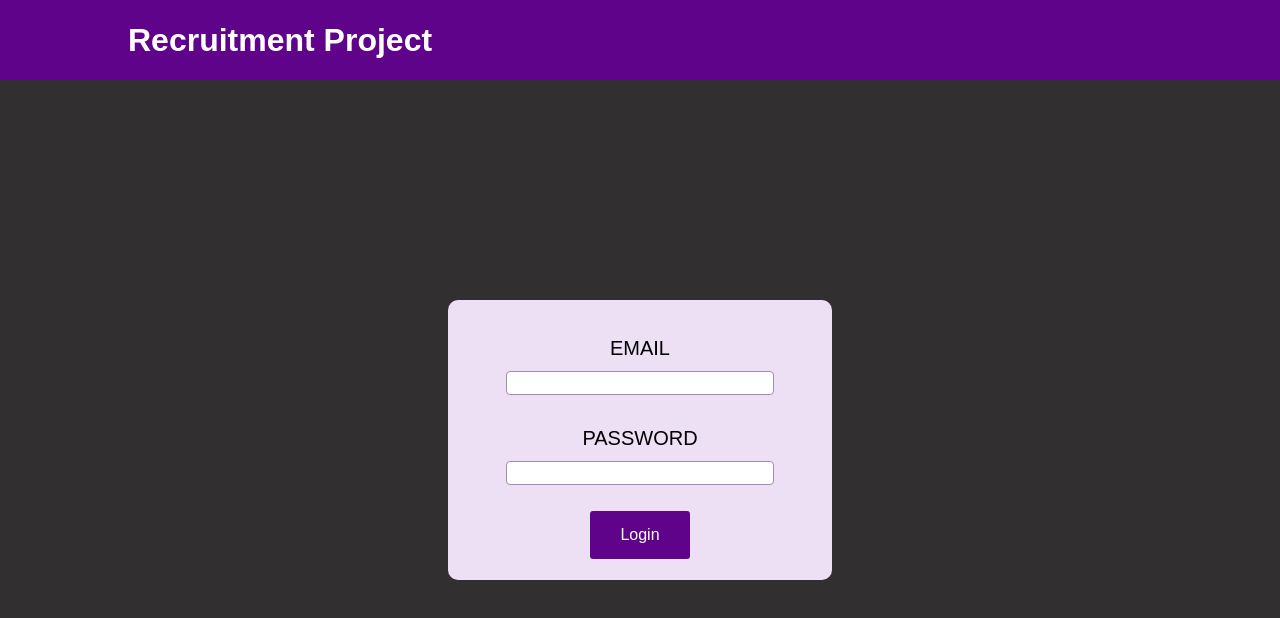
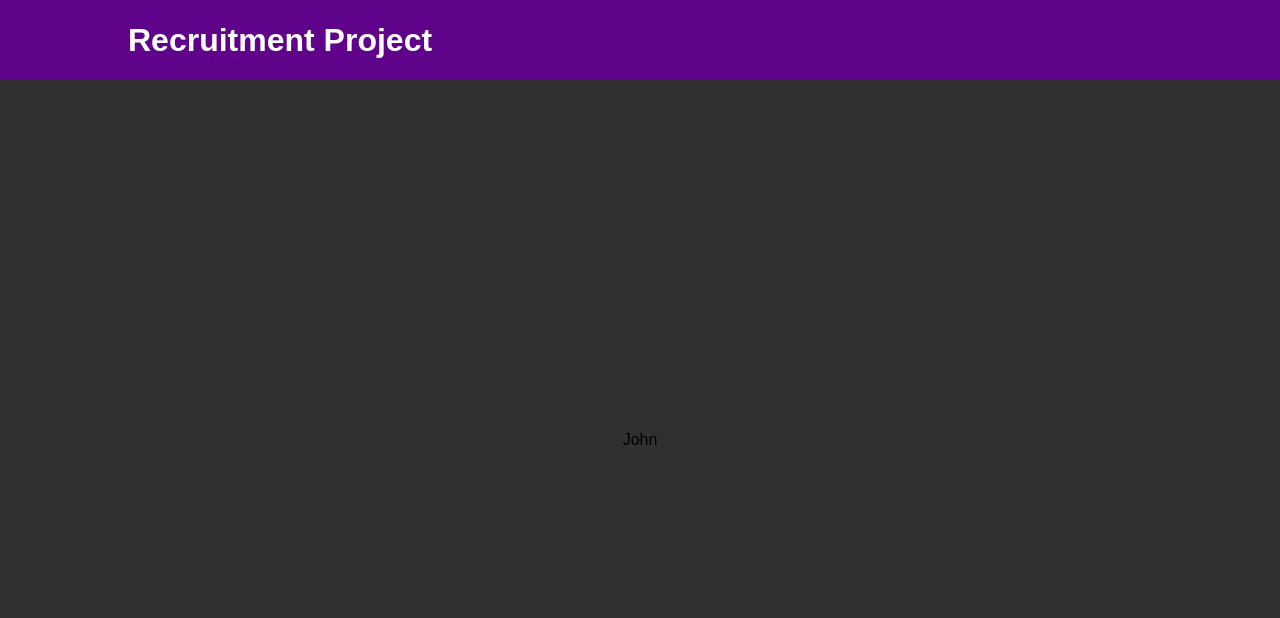
Before and after one commit to jang-1/Interview_App, a React (Create React App) app: page /1 in a window 1280 px wide. Shown: the top 618 px of the page. Built offline with nearby package versions, Linux system fonts and the light colour scheme.

Commit message:
Add routing to application and create component: CandidateProfile.js

```diff
--- a/package.json
+++ b/package.json
@@ -12,6 +12,7 @@
     "react-dom": "^17.0.2",
     "react-paginate": "^8.1.0",
     "react-redux": "^7.2.6",
+    "react-router-dom": "^6.2.1",
     "react-scripts": "5.0.0",
     "web-vitals": "^2.1.2",
     "yup": "^0.32.11"
--- a/src/App.js
+++ b/src/App.js
@@ -1,6 +1,12 @@
 import Layout from './components/Layout/Layout'
 import Auth from './components/Auth/Auth'
 import Candidates from './components/Candidates/Candidates';
+import CandidateProfile from './components/Candidates/CandidateProfile';
+import {
+  BrowserRouter as Router,
+  Routes,
+  Route,
+} from "react-router-dom";
 
 import {useSelector} from "react-redux"
 
@@ -9,9 +15,14 @@ function App() {
 const isAuthenticated = useSelector(state => state.auth.isAuthenticated)
 
   return (
+    <Router>
       <Layout>
-        {isAuthenticated ? <Candidates/> : <Auth/>}
+        <Routes>
+          <Route path="/" element={isAuthenticated ? <Candidates/> : <Auth/>}/>
+          <Route path="/:candidateProfile" element={<CandidateProfile />}/>
+        </Routes>
       </Layout>
+    </Router>
   );
 }
 
--- a/src/components/Candidates/Candidate.js
+++ b/src/components/Candidates/Candidate.js
@@ -1,15 +1,22 @@
 import React from 'react'
+import { useNavigate } from 'react-router-dom'
 
 import classes from "./Candidate.module.css"
 
-const Candidate = ({firstName, lastName, primarySkill, moreSkills}) => {
+const Candidate = ({id, firstName, lastName, primarySkill, moreSkills}) => {
+
+    const navigate = useNavigate();
 
     const listOfSkills = moreSkills.map((skill,i) => (
             <li key={i}>{skill}</li>
     ))
 
+    const moveToProfileHandler = () => {
+        navigate(`/${id}`, {replace: true})
+    }
+
     return (
-        <div className={classes.Candidate}>
+        <div className={classes.Candidate} onClick={moveToProfileHandler}>
             <div className={classes.Container}>
                 <h2>First Name and Last Name:</h2>
                 <div className={classes.Name}>{firstName} {lastName}</div>
--- /dev/null
+++ b/src/components/Candidates/CandidateProfile.js
@@ -0,0 +1,17 @@
+import React from 'react'
+import { useSelector } from 'react-redux'
+import { useParams } from 'react-router-dom'
+
+const CandidateProfile = () => {
+    const params = useParams()
+    const candidates = useSelector(state => state.candidates.candidates)
+    const candidate = candidates[params.candidateProfile - 1];
+
+    return (
+        <div>
+            {candidate.firstName}
+        </div>
+    )
+}
+
+export default CandidateProfile
--- a/src/components/Candidates/Candidates.js
+++ b/src/components/Candidates/Candidates.js
@@ -21,7 +21,7 @@ const Candidates = () => {
 
     const displayCandidates = candidates
         .filter(candidate => {
-            if(search == ""){
+            if(search === ""){
                 return candidate
             } else if (
                 candidate.firstName.toLowerCase().includes(search.toLowerCase())
@@ -31,14 +31,16 @@ const Candidates = () => {
             }
         })
         .slice(visitedPages, visitedPages + candidatesPerPage)
-        .map((candidate) =>
+        .map((candidate) =>(
         <Candidate
             key={candidate.id}
+            id={candidate.id}
             firstName={candidate.firstName}
             lastName={candidate.lastName}
             primarySkill={candidate.primarySkill}
             moreSkills={candidate.moreSkills}
         />
+        )
      );
 
      const pageCount = Math.ceil(candidates.length / candidatesPerPage);
--- a/src/components/Layout/MainHeader.js
+++ b/src/components/Layout/MainHeader.js
@@ -1,5 +1,6 @@
 import { useSelector, useDispatch } from 'react-redux';
 import { authActions } from '../../store';
+import { useNavigate } from 'react-router-dom'
 
 import classes from './MainHeader.module.css';
 
@@ -7,13 +8,19 @@ const MainHeader = (props) => {
   const isAuthenticated = useSelector(state => state.auth.isAuthenticated)
   const dispatch = useDispatch()
 
+  const navigate = useNavigate();
+
   const logoutHandler = () => {
     dispatch(authActions.logout())
   }
 
+  const backToCandidatesHandler = () => {
+    navigate("/")
+  }
+
   return (
     <header className={classes.Header}>
-      <h1>Recruitment Project</h1>
+      <h1 onClick={backToCandidatesHandler}>Recruitment Project</h1>
       <nav>
         <ul>
           <li>
--- a/src/components/Layout/MainHeader.module.css
+++ b/src/components/Layout/MainHeader.module.css
@@ -10,6 +10,7 @@
 
   .Header h1 {
     color: white;
+    cursor: pointer;
   }
 
   .Header ul {
```
Also changed, not shown: src/components/Candidates/CandidateProfile.module.css (added), 1 other file (tests, documents, lock files or other folders).
